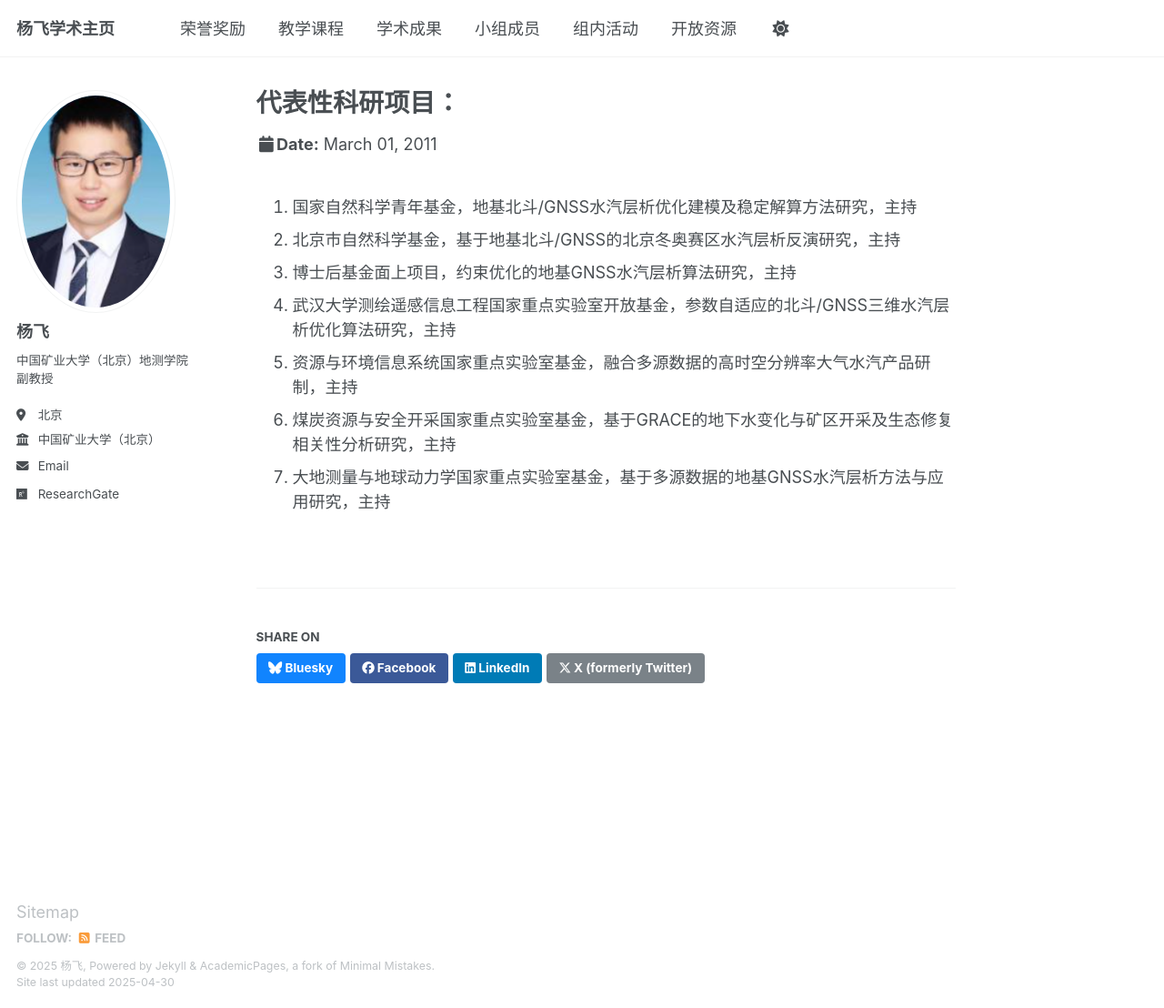
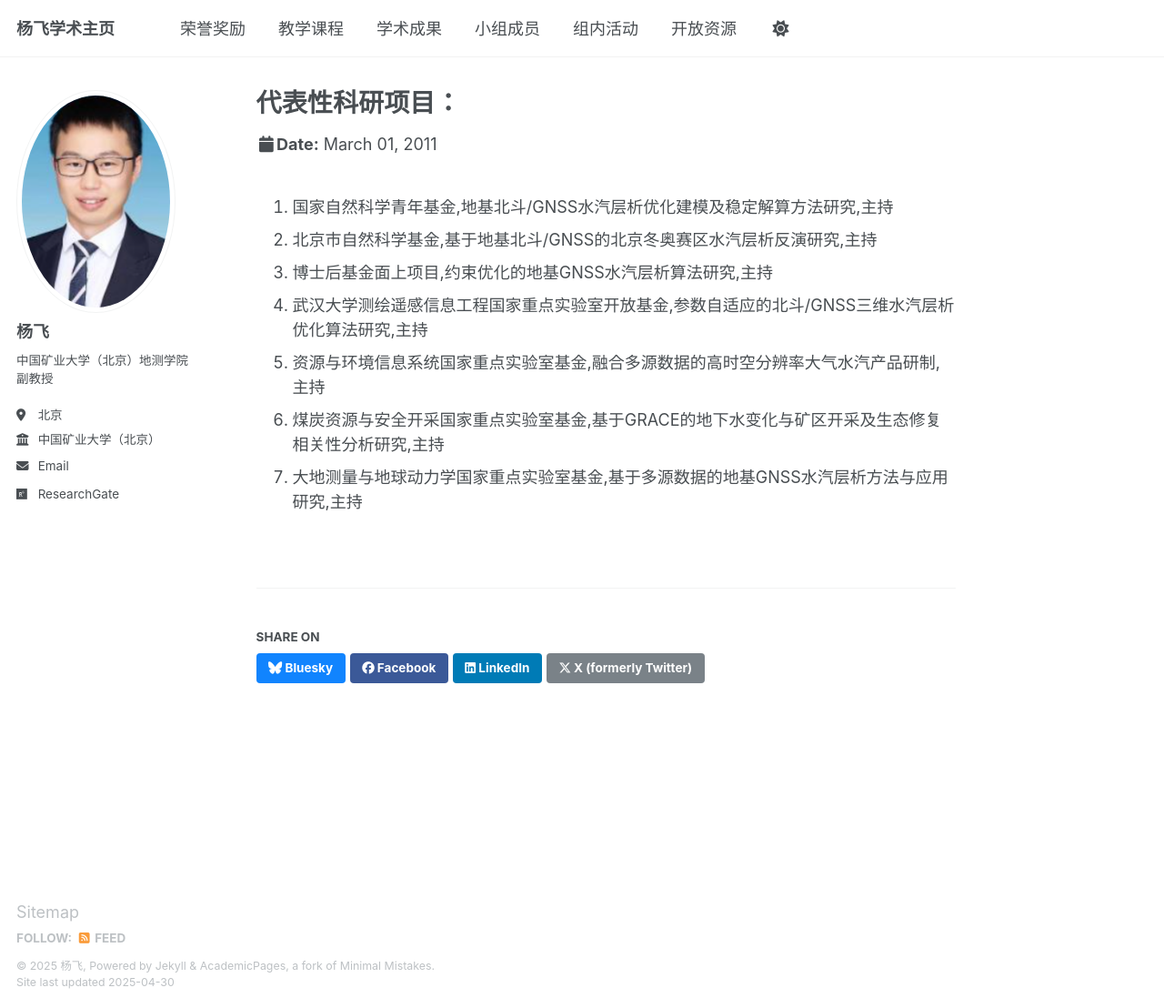
Before and after one commit to cwc0214/cwc0214.github.io, a Jekyll site: the page built from _talks/2013-03-01-tutorial-1.md, in a window 1280 px wide and 1108 px high. Shown: the whole window at 91% size. Built offline with Jekyll 4.4.1, drawn with Linux system fonts in a browser that asks for light colours.

```diff
--- a/_talks/2013-03-01-tutorial-1.md
+++ b/_talks/2013-03-01-tutorial-1.md
@@ -7,10 +7,10 @@ venue:
 date: 2011-03-01
 location: ""
 ---
-1.	国家自然科学青年基金，地基北斗/GNSS水汽层析优化建模及稳定解算方法研究，主持
-2.	北京市自然科学基金，基于地基北斗/GNSS的北京冬奥赛区水汽层析反演研究，主持
-3.	博士后基金面上项目，约束优化的地基GNSS水汽层析算法研究，主持
-4.	武汉大学测绘遥感信息工程国家重点实验室开放基金，参数自适应的北斗/GNSS三维水汽层析优化算法研究，主持
-5.	资源与环境信息系统国家重点实验室基金，融合多源数据的高时空分辨率大气水汽产品研制，主持
-6.	煤炭资源与安全开采国家重点实验室基金，基于GRACE的地下水变化与矿区开采及生态修复相关性分析研究，主持
-7.	大地测量与地球动力学国家重点实验室基金，基于多源数据的地基GNSS水汽层析方法与应用研究，主持
+1.	国家自然科学青年基金,地基北斗/GNSS水汽层析优化建模及稳定解算方法研究,主持
+2.	北京市自然科学基金,基于地基北斗/GNSS的北京冬奥赛区水汽层析反演研究,主持
+3.	博士后基金面上项目,约束优化的地基GNSS水汽层析算法研究,主持
+4.	武汉大学测绘遥感信息工程国家重点实验室开放基金,参数自适应的北斗/GNSS三维水汽层析优化算法研究,主持
+5.	资源与环境信息系统国家重点实验室基金,融合多源数据的高时空分辨率大气水汽产品研制,主持
+6.	煤炭资源与安全开采国家重点实验室基金,基于GRACE的地下水变化与矿区开采及生态修复相关性分析研究,主持
+7.	大地测量与地球动力学国家重点实验室基金,基于多源数据的地基GNSS水汽层析方法与应用研究,主持
```
